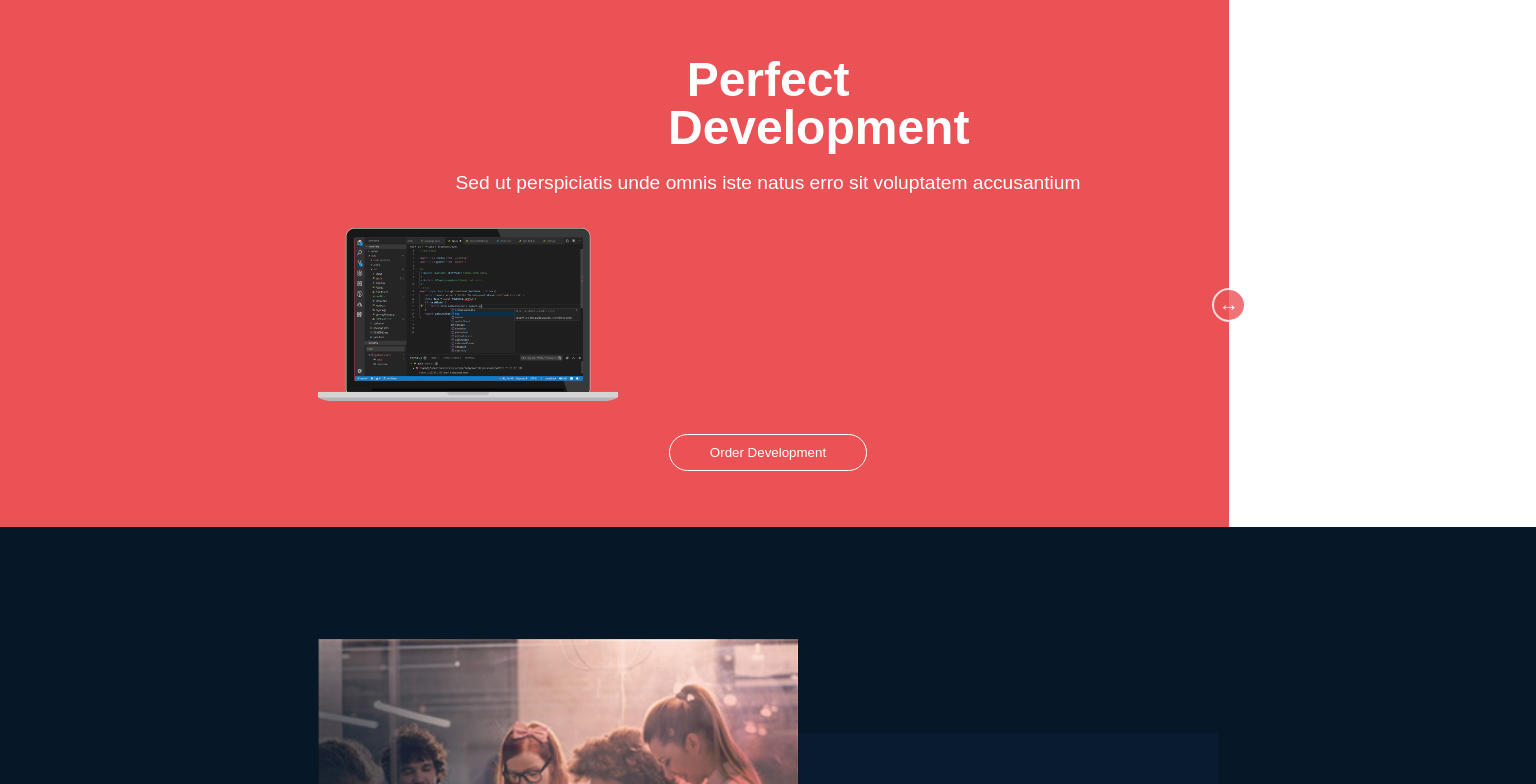
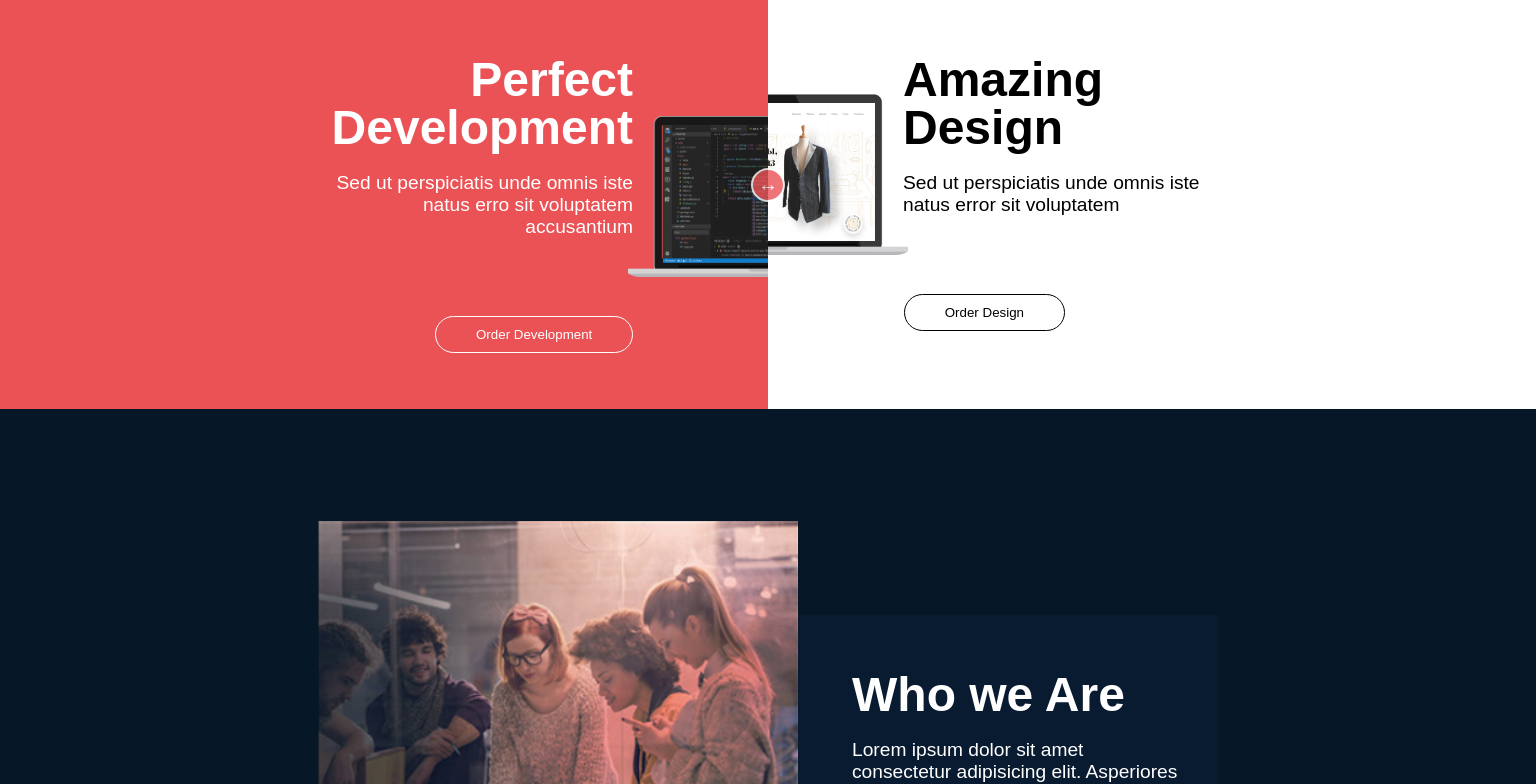
Before and after one commit to clickdigital-peru/landing-page, a React (Create React App) app: page / in a window 1536 px wide. Shown: the top 784 px of the page. Built offline with nearby package versions, Linux system fonts and the light colour scheme; a web font is replaced by a local one.

Commit message:
finish hero section

```diff
--- a/src/components/Hero/Hero.js
+++ b/src/components/Hero/Hero.js
@@ -10,7 +10,16 @@ class Hero extends Component {
             xP: 80,
             dragging: false,
             radius: 0,
-            maxP: 95
+            maxP: 95,
+            minP: 5,
+        }
+    }
+
+    componentDidMount = _ => {
+        if(window.innerWidth >= 768){
+            this.setState({
+                xP: 50
+            })
         }
     }
 
@@ -23,7 +32,7 @@ class Hero extends Component {
     onPointerMove = e => {
         const xPos = e.type === 'pointermove' ? e.clientX : e.targetTouches[0].pageX
         const percentage = (xPos + this.state.radius) / window.innerWidth * 100
-        if (this.state.dragging && percentage < this.state.maxP) {
+        if (this.state.dragging && percentage < this.state.maxP && percentage > this.state.minP) {
             this.setState({
                 xP: percentage
             })
--- a/src/index.css
+++ b/src/index.css
@@ -234,6 +234,9 @@ section.section#hero .slider .container .laptop {
   background-position: center;
   margin-bottom: 20px;
   position: relative;
+  margin-left: auto;
+  text-align: center;
+  margin-right: auto;
 }
 
 section.section#hero .slider .container .laptop img {
@@ -553,6 +556,57 @@ footer .footer-bar {
   }
 
   /* Section scoped */
+  section.section#hero .slider .container .laptop {
+    margin-top: -18%;
+    width: 280px;
+  }
+
+  section.section#hero .slider .container .laptop img {
+    margin-top: 29px;
+    height: 69%;
+  }
+
+  section.section#hero .slider .control-wrapper .control {
+    top: 40%;
+  }
+
+  section.section#hero .slider .left .left-slide-wrapper .container {
+    text-align: right;
+  }
+
+  section.section#hero .slider .left .left-slide-wrapper .container .title {
+    margin-left: 0;
+    max-width: 35%;
+  }
+
+  section.section#hero .slider .left .left-slide-wrapper .container p {
+    max-width: 35%;
+  }
+
+  section.section#hero .slider .left .left-slide-wrapper .container button[type="submit"] {
+    margin-left: 13%;
+  }
+
+  section.section#hero .slider .right .container {
+    text-align: left;
+  }
+
+  section.section#hero .slider .right .container .title {
+    margin-right: 0;
+    max-width: 35%;
+  }
+
+  section.section#hero .slider .right .container p {
+    margin-left: auto;
+    margin-right: 0;
+    max-width: 35%;
+  }
+
+  section.section#hero .slider .right .container button[type="submit"] {
+    margin-left: auto;
+    margin-right: 17%;
+  }
+
   section.section#who-we-are {
     padding-top: 56px;
   }
```
